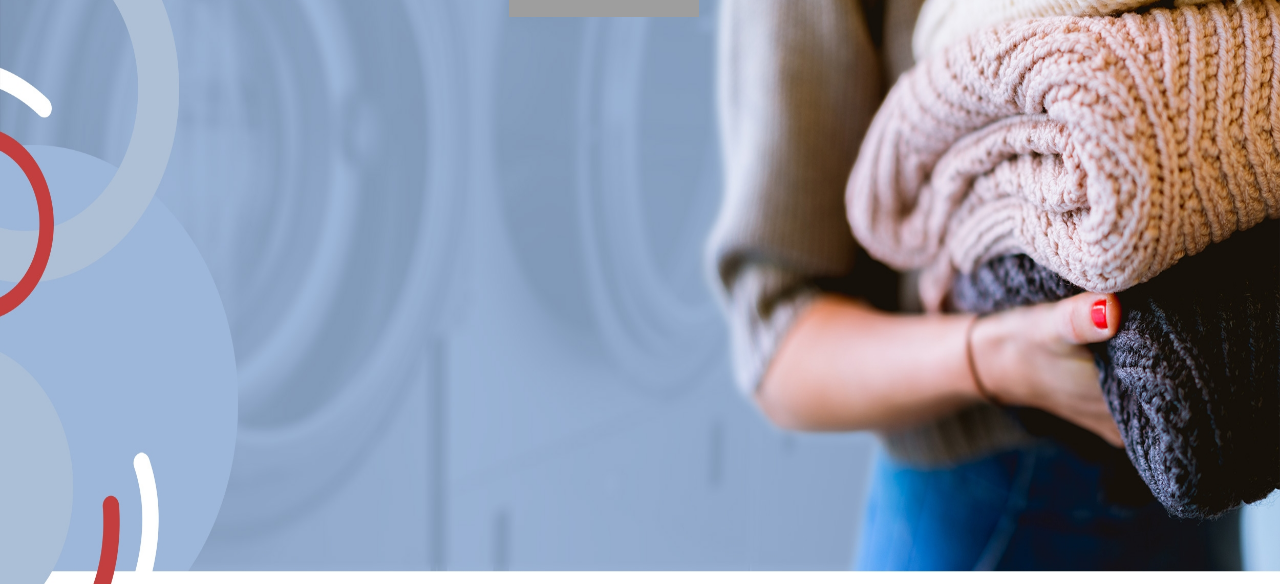
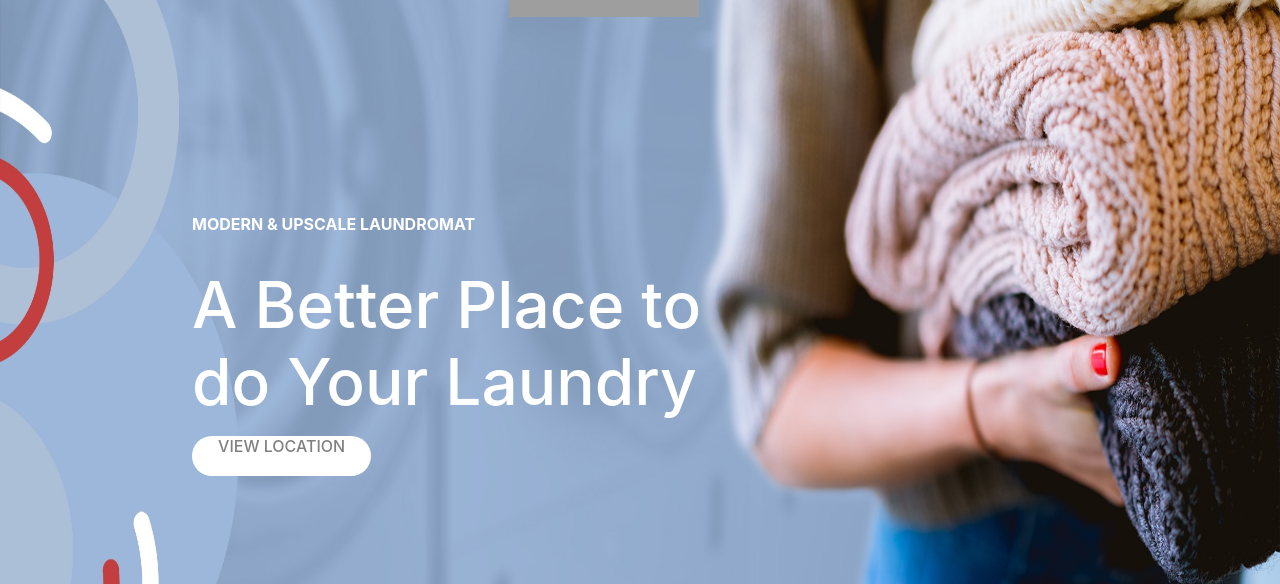
Before and after one commit to Caleb9083/upstatelaundromat-clone, a React (Create React App) app: page / in a window 1280 px wide. Shown: the part 158-742 px from the top of the page. Built offline with nearby package versions, Linux system fonts and the light colour scheme; grey boxes are pictures that could not be loaded.

Commit message:
Navigational Bar completed

```diff
--- a/src/components/Navbar.js
+++ b/src/components/Navbar.js
@@ -5,13 +5,21 @@ import logo from '../images/logo.png';
 
 
 const Navbar = () => {
-    let the_texts= { section1: {
-        serv : "services".toUpperCase(),
-        amen : "amenities".toUpperCase(),
-        tes : "testimonials".toUpperCase(),
-        faq : "faq".toUpperCase(),
-        con : "contact".toUpperCase()
-    } }
+    let the_texts= {
+         section1: {
+            serv : "services".toUpperCase(),
+            amen : "amenities".toUpperCase(),
+            tes : "testimonials".toUpperCase(),
+            faq : "faq".toUpperCase(),
+            con : "contact".toUpperCase()
+        },
+        section2: {
+            sm_head : "MODERN & UPSCALE LAUNDROMAT",
+            bg_head_1 : "A Better Place to",
+            bg_head_2 : "do Your Laundry"
+
+        }
+ }
     return (
         <div className="Navbar" >
             <div className="Navbar__container">
@@ -38,7 +46,19 @@ const Navbar = () => {
                         {the_texts.section1.con}
                     </div>
                 </div>
-                <div className="Navbar__hero">
+                <div className="Navbar__hero__container">
+                    <div className="Navbar__hero_section1">
+                        {the_texts.section2.sm_head}
+                    </div>
+                    <div className="Navbar__hero_section2">
+                    {the_texts.section2.bg_head_1}
+                    </div>
+                    <div className="Navbar__hero_section2">
+                    {the_texts.section2.bg_head_2}
+                    </div>
+                    <div className="Navbar__hero_section3">
+                     {" view location".toUpperCase()}
+                    </div>
 
                 </div>
 
--- a/src/components/stylesheets/Navbar.css
+++ b/src/components/stylesheets/Navbar.css
@@ -1,10 +1,9 @@
 .Navbar__container{
     background-image: url("../../images/banner-3.jpg");
     background-size: 100% 100%;
-    height:50em;
+    height:55em;
     width: auto;
     margin-top: 20px;
-
 }
 
 .Navbar__real{
@@ -39,7 +38,36 @@
 
 }
 
-.Navbar__hero{
-    background-color:blue;
-    margin-top: 3rem;
+.Navbar__hero__container{
+    height: 20em;
+    width: 70%;
+    margin: 12rem auto 0 auto;
 }
+
+.Navbar__hero_section1{
+   width: 100%;
+   color:rgb(255, 255, 255);
+   font-weight: bold;
+   margin-top: 1rem;
+   margin-bottom: 2rem;
+
+}
+.Navbar__hero_section2{
+    width: 100%;
+    color:rgb(255, 255, 255);
+    font-weight: 550;
+    font-size: 4em;
+ }
+ .Navbar__hero_section3{
+    width: 20%;
+    height: 2.5em;
+    background-color:rgb(255, 255, 255);
+    font-weight: 550;
+    font-size: 1em;
+    border-radius: 25px;
+    margin-top: 1rem;
+    text-align: center;
+    color:gray;
+    justify-content: center;
+    display: flex;
+ }
```
